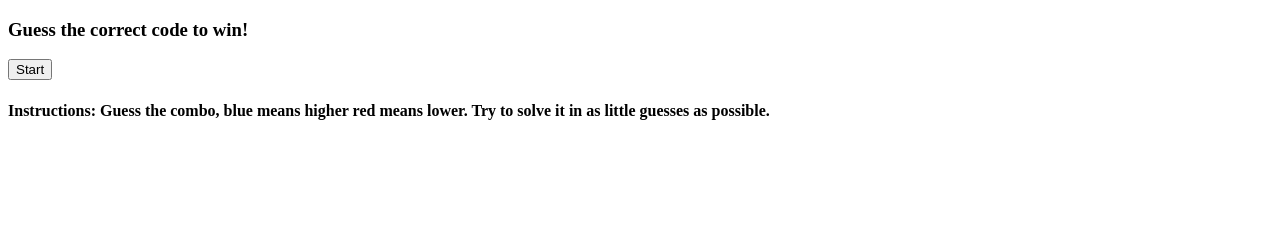
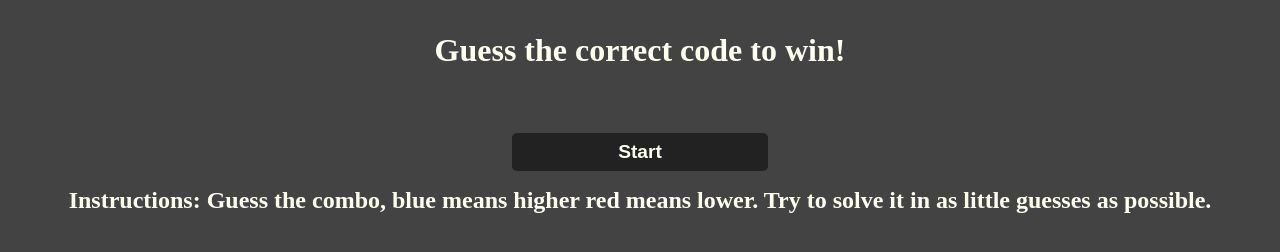
Before and after one commit to vic30004/Fun-with-JS, a plain HTML site: page apps/code-breaker/index.html in a window 1280 px wide. Drawn offline with Linux system fonts and the light colour scheme.

Commit message:
added some styling to the game

```diff
--- a/apps/code-breaker/index.html
+++ b/apps/code-breaker/index.html
@@ -4,6 +4,7 @@
     <meta charset="UTF-8">
     <meta name="viewport" content="width=device-width, initial-scale=1.0">
     <meta http-equiv="X-UA-Compatible" content="ie=edge">
+    <link rel="stylesheet" href="./style.css">
     <title>Code Breaker</title>
 </head>
 <body>
--- a/apps/code-breaker/style.css
+++ b/apps/code-breaker/style.css
@@ -0,0 +1,51 @@
+*{
+    margin: 0;
+    padding: 0;
+}
+
+body{
+    background: rgb(68, 67, 67);
+    color: ivory;
+}
+
+.wrapper{
+    display: flex;
+    flex-flow: column nowrap;
+    justify-content: center;
+    margin: 2rem  auto;
+    align-items: center;
+}
+
+.wrapper h3{
+    margin-bottom: 2rem;
+    font-size: 2rem;
+}
+
+.wrapper h4{
+    margin-top: 1rem;
+    font-size: 1.5rem;
+}
+
+.wrapper button{
+    margin-top: 2rem;
+    width: 20%;
+    padding: 0.5rem 0;
+    background: #222222;
+    color: ivory;
+    font-size: 1.2rem;
+    font-weight: bold;
+    border:none;
+    outline: none;
+    border-radius:5px;
+}
+
+.wrapper input{
+    padding: 1rem;
+    text-align: center;
+    font-size: 1.2rem;
+    font-weight: bold;
+    margin-top:.5rem;
+}
+.wrapper h2{
+    margin-bottom: 1rem;
+}
```
